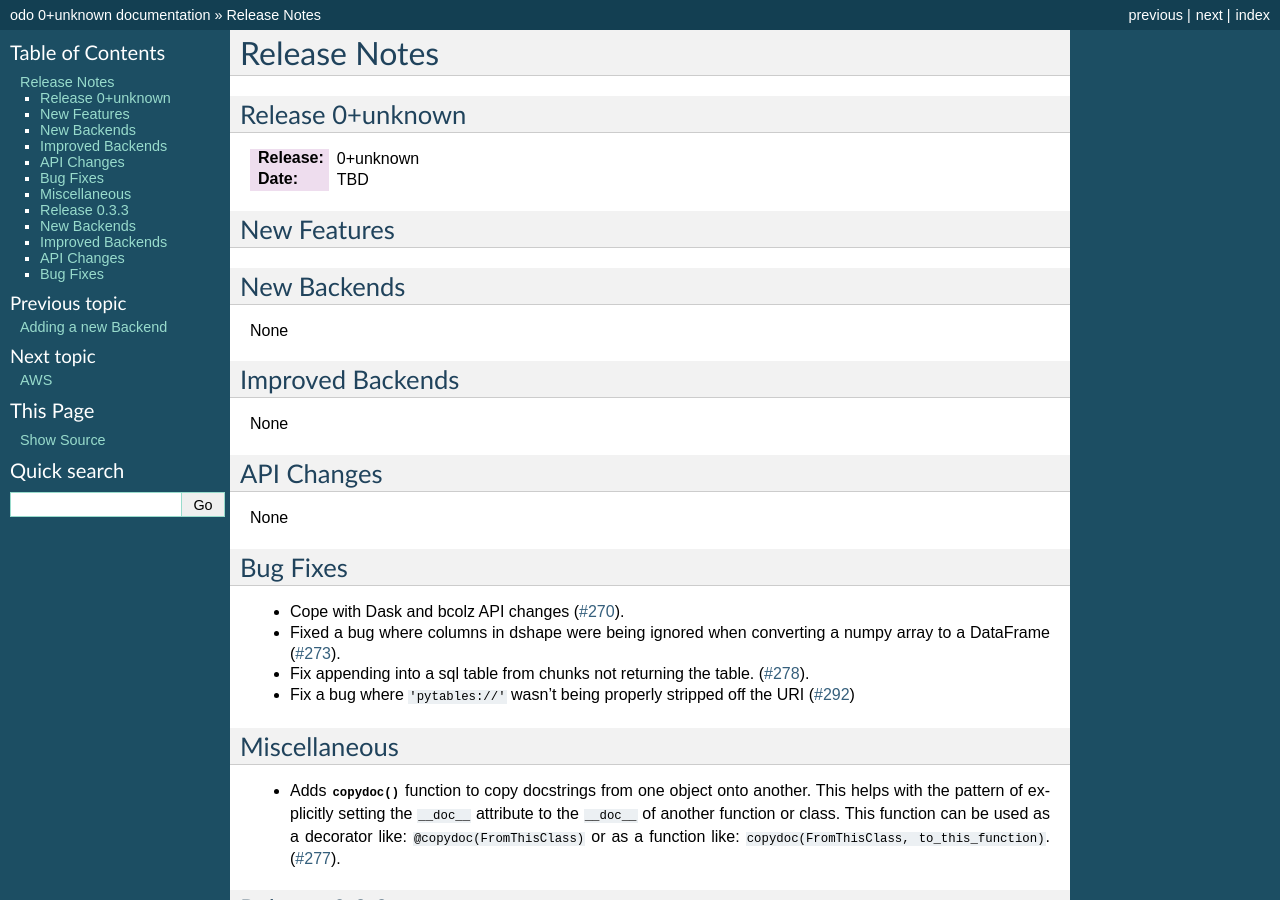
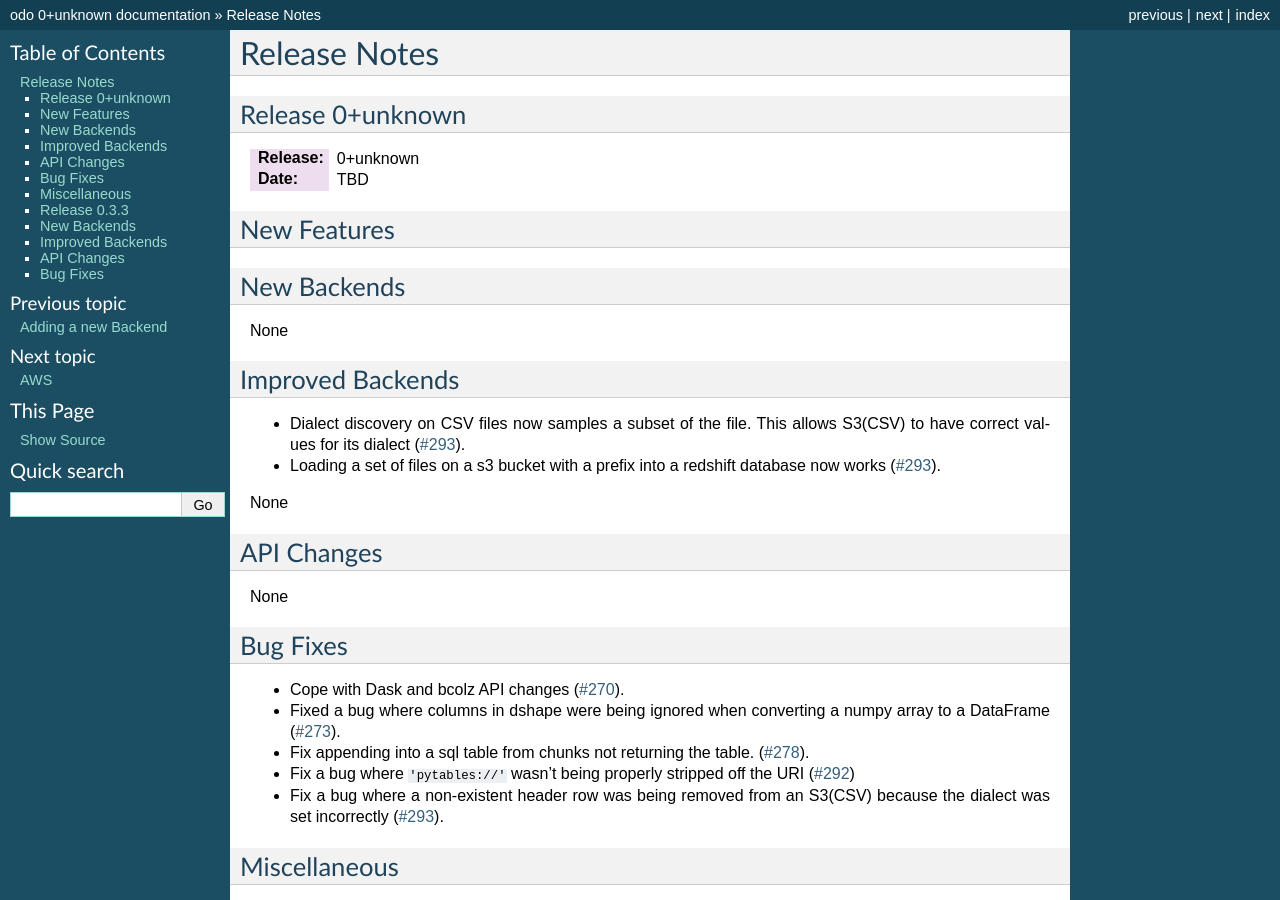
Before and after one commit to blaze/odo, a Sphinx documentation site: the page built from docs/source/releases.rst, in a window 1280 px wide and 900 px high. Built offline with Sphinx 7.4.7, drawn with Linux system fonts in a browser that asks for light colours.

Commit message:
whatsnew

```diff
--- a/docs/source/whatsnew/0.3.4.txt
+++ b/docs/source/whatsnew/0.3.4.txt
@@ -14,6 +14,11 @@ None
 
 Improved Backends
 -----------------
+
+* Dialect discovery on CSV files now samples a subset of the file. This allows
+  S3(CSV) to have correct values for its dialect (:issue:`293`).
+* Loading a set of files on a s3 bucket with a prefix into a redshift database
+  now works (:issue:`293`).
 
 None
 
@@ -32,6 +37,8 @@ Bug Fixes
   (:issue:`278`).
 * Fix a bug where ``'pytables://'`` wasn't being properly stripped off the URI
   (:issue:`292`)
+* Fix a bug where a non-existent header row was being removed from an S3(CSV)
+  because the dialect was set incorrectly (:issue:`293`).
 
 Miscellaneous
 -------------
```
